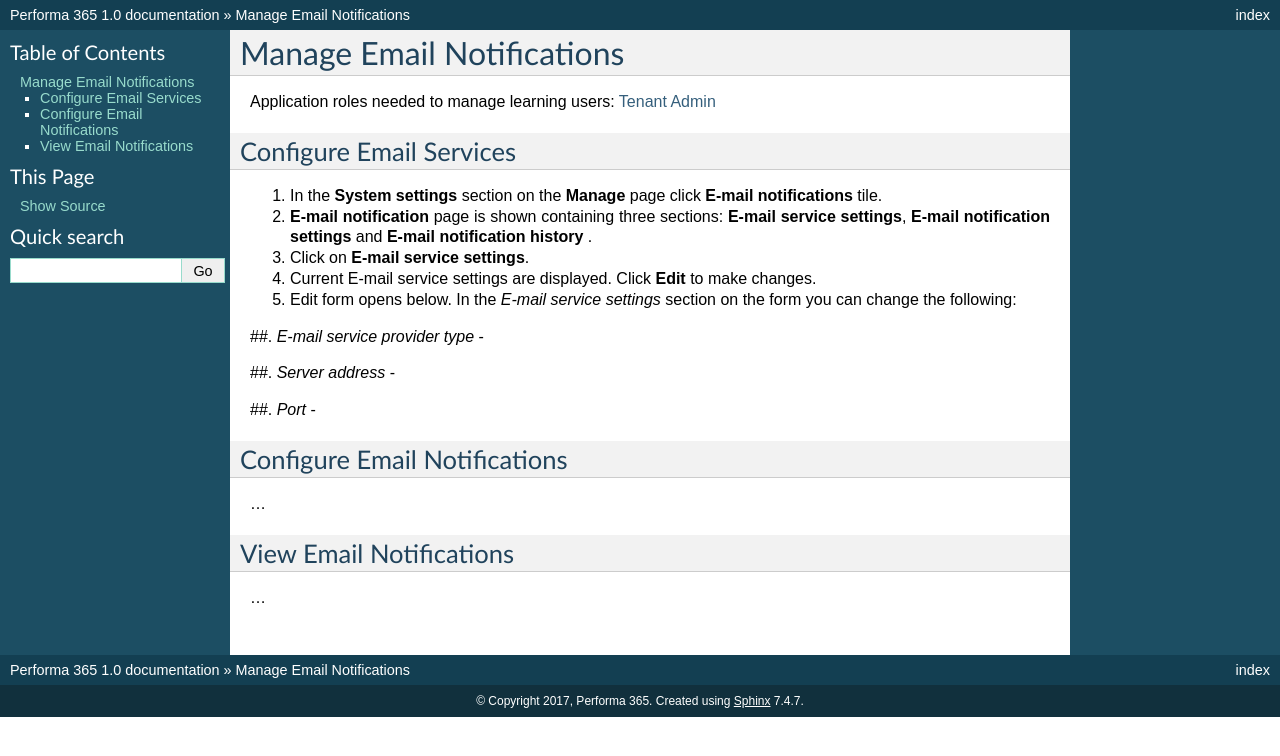
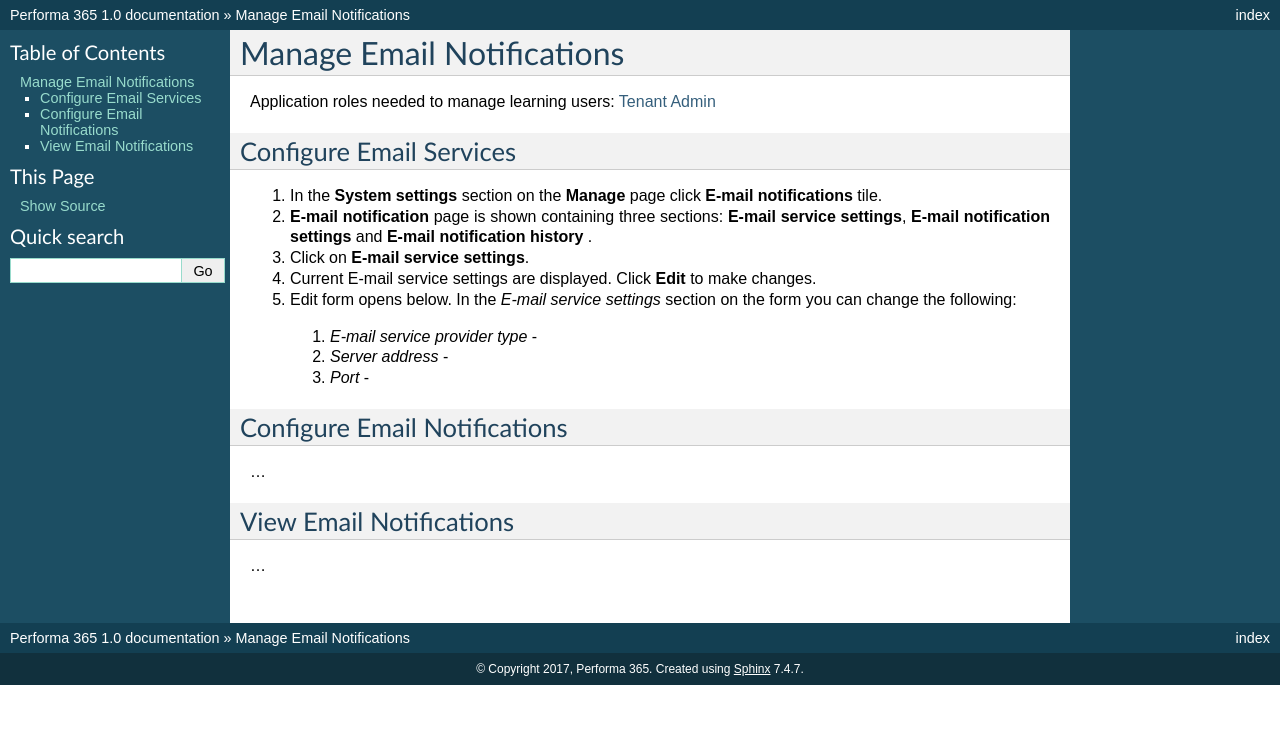
Before and after one commit to pslisko/performa365docs, a Sphinx documentation site: the page built from docs/howto/work_with_email_notifications.rst, in a window 1280 px wide. Shown: the top 756 px of the page. Built offline with Sphinx 7.4.7, drawn with Linux system fonts in a browser that asks for light colours; pages that are not in the unit, such as notebooks, are missing from menus.

```diff
--- a/docs/howto/work_with_email_notifications.rst
+++ b/docs/howto/work_with_email_notifications.rst
@@ -14,11 +14,11 @@ Configure Email Services
 #. Current E-mail service settings are displayed. Click **Edit** to make changes.
 #. Edit form opens below. In the *E-mail service settings* section on the form you can change the following:
 
-##. *E-mail service provider type* -
+  #. *E-mail service provider type* -
 
-##. *Server address* -
+  #. *Server address* -
 
-##. *Port* -
+  #. *Port* -
 
 
 
```
